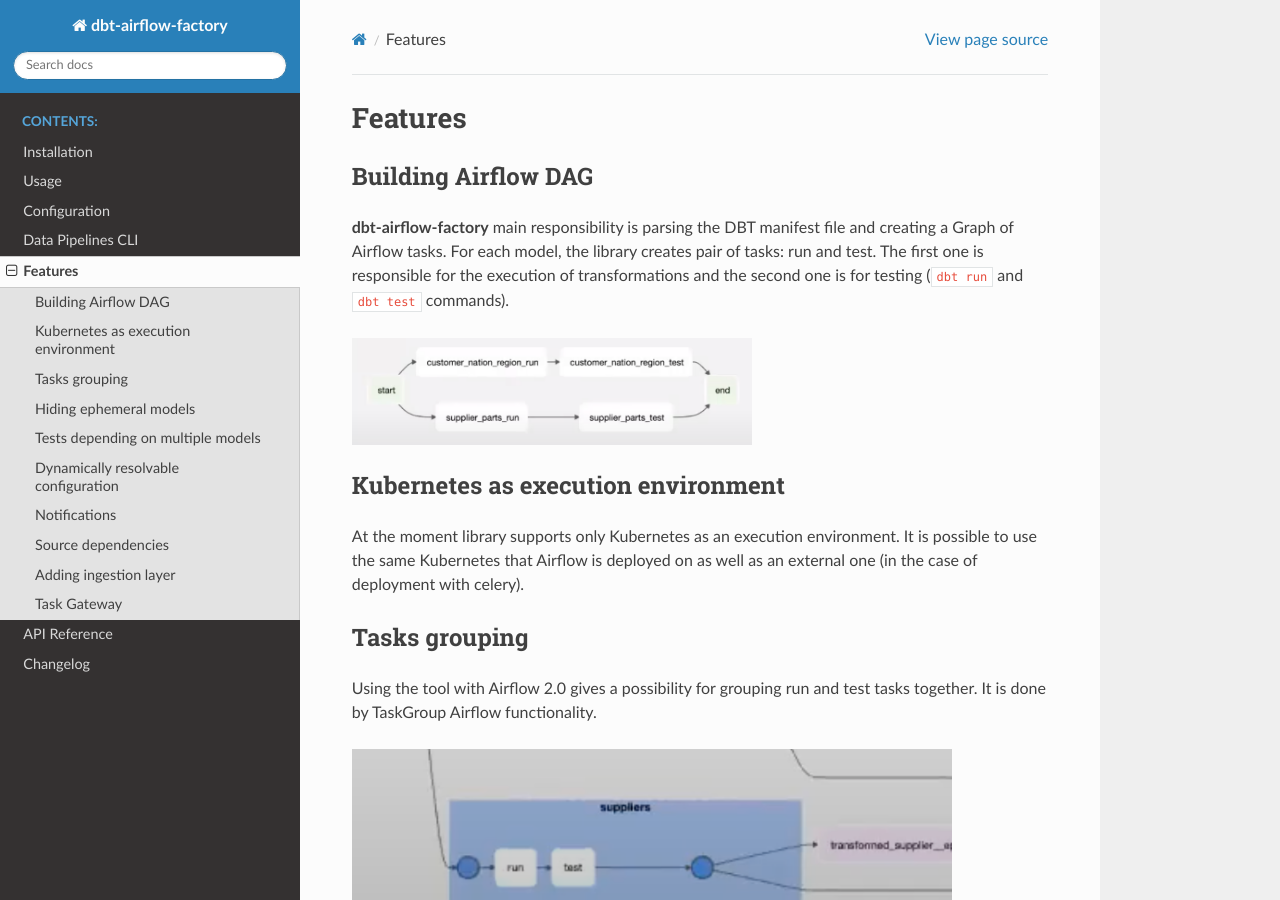
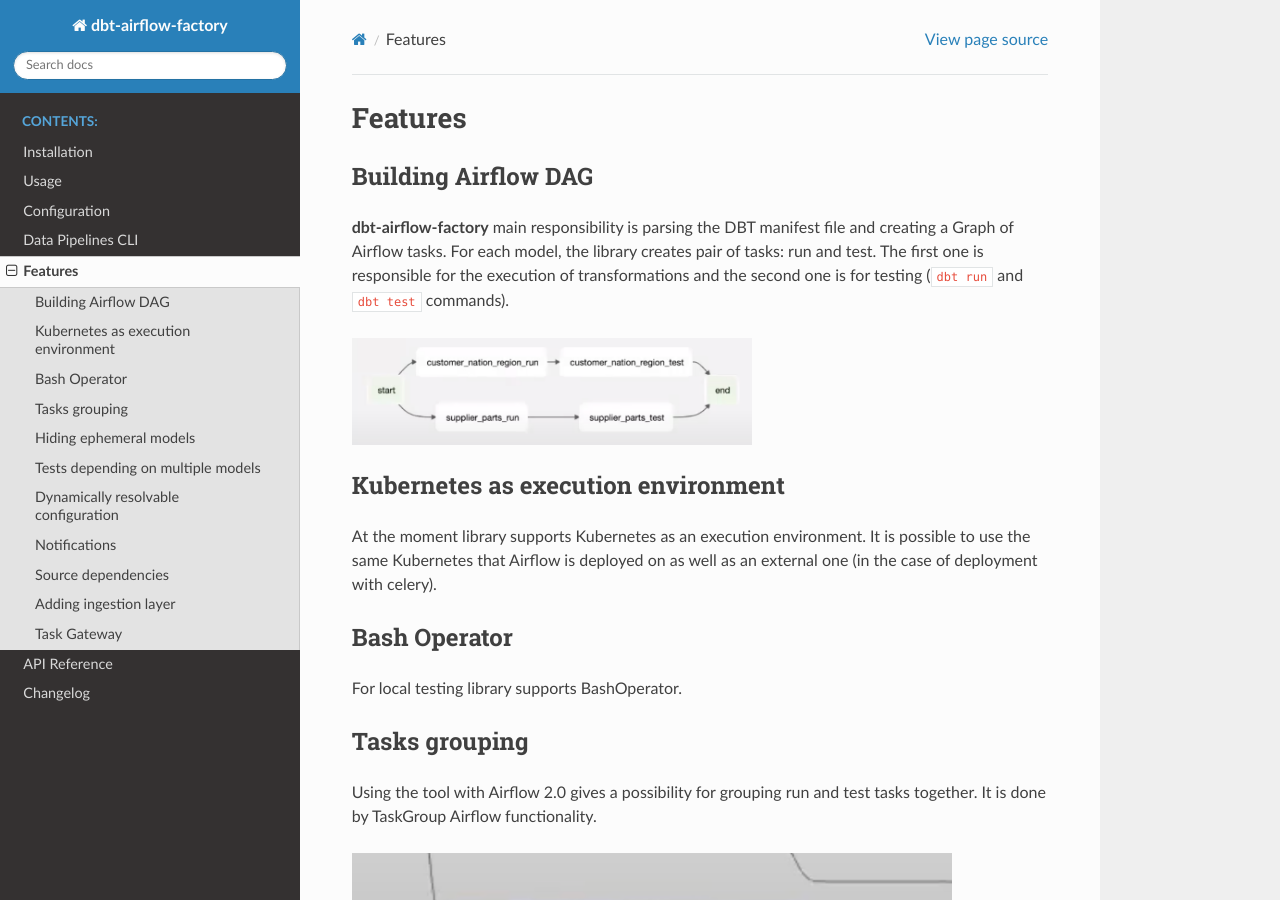
Before and after one commit to getindata/dbt-airflow-factory, a Sphinx documentation site: the page built from docs/features.rst, in a window 1280 px wide and 900 px high. Built offline with Sphinx 7.4.7 and the Read the Docs theme 2.0.0, drawn with Linux system fonts in a browser that asks for light colours; pages that are not in the unit, such as notebooks, are missing from menus.

Commit message:
Update docs

```diff
--- a/docs/features.rst
+++ b/docs/features.rst
@@ -12,9 +12,13 @@ of transformations and the second one is for testing (``dbt run`` and ``dbt test
 
 Kubernetes as execution environment
 +++++++++++++++++++
-At the moment library supports only Kubernetes as an execution environment.
+At the moment library supports Kubernetes as an execution environment.
 It is possible to use the same Kubernetes that Airflow is deployed on as well as an external one
 (in the case of deployment with celery).
+
+Bash Operator
++++++++++++++++++++
+For local testing library supports BashOperator.
 
 Tasks grouping
 +++++++++++++++++++
```
Also changed, not shown: CHANGELOG.md (+1 -0 lines).
